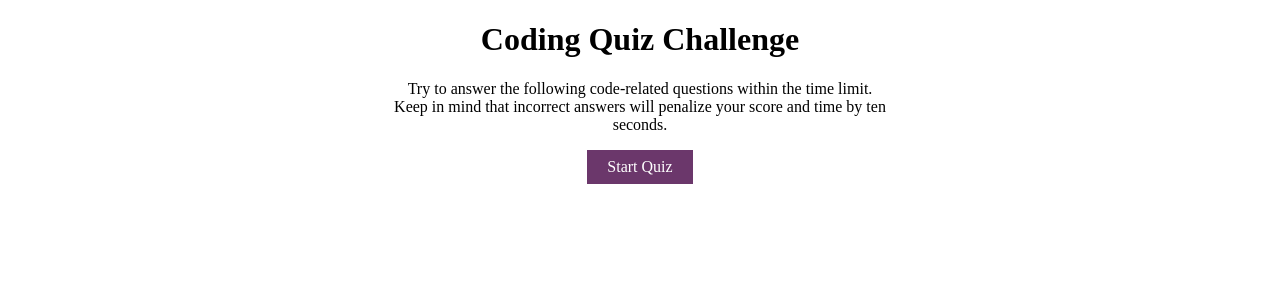
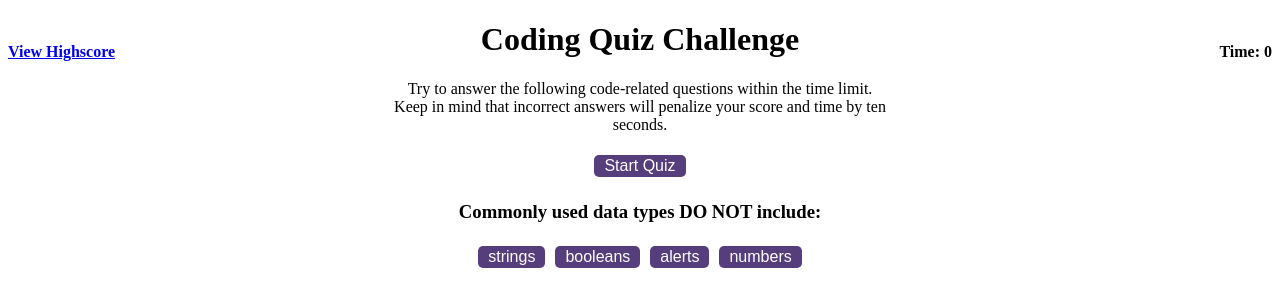
Before and after one commit to Jess20005/Code_Quiz, a plain HTML site: page index.html in a window 1280 px wide. Both pictures are taken after a click on the button "Start Quiz". Drawn offline with nearby package versions, Linux system fonts and the light colour scheme.

Commit message:
set layout for script to  run through of questions, few changes to html and css

```diff
--- a/assets/css/style.css
+++ b/assets/css/style.css
@@ -1,18 +1,40 @@
-.container {
+
+#quiz{
   text-align: center;
   margin: auto;
   width: 500px;
+}
 
-  }
+#highscore {
+  float: left;
+}
 
+#timer {
+  float: right;
+}
 
-  .button {
-    all:unset;
-    display: inline-block;
-    padding: .5em 1.25em;
-    background-color: rgb(107, 55, 107);
-    color: white;
-  }
+/* #start {
+  all: unset;
+  display: inline-block;
+  padding: .5em 1.25em;
+  font-size: 20px;
+  font-weight: bold;
+  color:white;
+}
+  /* background-color: rgb(107, 55, 107); */
+
+button {
+  display: inline-block;
+  margin: 5px;
+  cursor: pointer;
+  font-size: 100%;
+  background-color: #563D7C;
+  border-radius: 5px;
+  padding: 2px 10px;
+  color: white;
+  border: 0;
+  transition: background-color 0.1s;
+}
 
   .hideDescription {
     display: none
--- a/assets/js/script.js
+++ b/assets/js/script.js
@@ -1,60 +1,102 @@
+var questions = [
+  {
+    question: "Commonly used data types DO NOT include:",
+    answerChoices:["strings","booleans","alerts","numbers"],
+    correctAnswer:"alerts",
+  },
+  {
+    question: "The condition in an if/else statement is enclosed within___________.",
+    answerChoices:["quotes","parenthesis","curly brackets","square brackets"],
+    correctAnswer:"parenthesis",
+  },
+  {
+    question: "Arrays in JavaScript can be used to store________.",
+    answerChoices:["numbers and strings","other arrays","booleans","all the above"],
+    correctAnswer: "all the above",
+  },
+  {
+    question:"String values must be enclosed within ______________ when being assigned to variables.",
+    answerChoices:["quotes","commas","curly brackets","parenthesis"],
+    correctAnswer: "quotes",
+  },
+  {
+    question:"A very useful tool used during development and debugging for printing content to debugger is:",
+    answerChoices:["terminal/bash","JavaScript","console log","for loops"],
+    correctAnswer: "console log",
+  },
+];
+
+var startButton = document.getElementById ("start");
+var quiz = document.getElementById("quiz");
+var timer = document.getElementById("timer");
+var question = document.getElementById ("question");
+var highscore = document.getElementById("highscore");
+var answerChoices= document.getElementById("answerChoices");
+var questionIndex = 0;
+
+
+
 //WHat do expect to happen when we click on start button:
 //1-Remove game description
 //2-Display first question and answer choices
-var questionIndex = 0;
-var titleEl = document.getElementById("title");
-var startButton = document.getElementById("button");
-//What do we expect when we click on the answer choice?
-//1- Check to see if the answer is correct
-//1.1- What do we do if the answer is not correct? Then penalize the user 15 seconds
-//1.2- IF the answer is correct console log answer is correct
-//2-Display next question
-//2.1 Repeat process -check to see if answer is correct line 6
+
+
+
+var timer= 10;
+var timeLeft=0;
+
+startButton.onclick = startQuiz;
 
 function startQuiz() {
-  //1-Remove game description
-  // set a class attribute to the description
-  //2-Display first question and answer choices
-  displayQuestion();
-}
-// startButton.onclick = startQuiz;
+  // console.log("This is coming from start quiz")
+  // if (timeLeft<=timer){
+    //   timeLeft.innerHTML=timeLeft;
+    //   timeLeft++;
+    // } else{
+      //   timeLeft=0;
+      //   // wrongAnswer();
+      //   if (questionIndex<lastQuestionIndex){
+        //     questionIndex++;
+        //     displayQuestion();
+        //   } else {clearInterval(timer);
+        //     getScore();
+        //   }
+        // }
+        displayQuestion()
+      }
+      // timer= setInterval(startQuiz,1000);
 
-function displayQuestion() {
-  //get the right question and display to the screen
-  //1- Check to see if the answer is correct
-  //1.1- What do we do if the answer is not correct? Then penalize the user 15 seconds
-  //1.2- IF the answer is correct console log answer is correct
-  var currentQuestion = questions[questionIndex];
-  titleEl.textContent = currentQuestion.questionTitle;
 
-  // get the element for the html file
 
-}
+      function displayQuestion() {
+        //get the right question and display to the screen
+        var currentQuestion = questions[questionIndex]
+        // console.log(currentQuestion)
 
-var questions = [
-  {
-    questionTitle: "What is 2*3?",
-    questionChoices: ["4", "5", "6", "7"],
-    correctAnswer: "6",
-  },
-  {
-    questionTitle: "What is 2*3?",
-    questionChoices: ["4", "5", "6", "7"],
-    correctAnswer: "6",
-  },
-  {
-    questionTitle: "What is 2*3?",
-    questionChoices: ["4", "5", "6", "7"],
-    correctAnswer: "6",
-  },
-  {
-    questionTitle: "What is 2*3?",
-    questionChoices: ["4", "5", "6", "7"],
-    correctAnswer: "6",
-  },
-  {
-    questionTitle: "What is 2*3?",
-    questionChoices: ["4", "5", "6", "7"],
-    correctAnswer: "6",
-  },
-];
+        var titleElement = document.getElementById("questionTitle")
+        titleElement.textContent= currentQuestion.question
+
+        answerChoices.textContent = "";
+
+        for (var i=0;i<currentQuestion.answerChoices.length; i++){
+          var choiceElement = document.createElement("button")
+          choiceElement.onclick=handleChoiceClick
+          choiceElement.textContent = currentQuestion.answerChoices[i]
+          choiceElement.setAttribute("value",currentQuestion.answerChoices[i])
+          answerChoices.appendChild(choiceElement)
+        }
+      }
+
+
+      function handleChoiceClick() {
+        // check if the click answer is corret
+        // go to the next question - done
+        if (this.value === questions[questionIndex].correctAnswer) {
+          confirm("Correct!")
+          console.log("Correct!")
+        } else confirm("Wrong!")
+        console.log("Wrong!")
+
+        questionIndex++;
+        displayQuestion()
+      }
--- a/index.html
+++ b/index.html
@@ -4,28 +4,34 @@
     <meta charset="UTF-8" />
     <meta http-equiv="X-UA-Compatible" content="IE=edge" />
     <meta name="viewport" content="width=device-width, initial-scale=1.0" />
-    <title>Document</title>
+    <title>Coding Quiz</title>
     <script src="https://code.jquery.com/jquery-3.5.1.min.js"></script>
 
-    <script type="text/javascript" src="./assets/js/script.js"></script>
     <link rel="stylesheet" href="./assets/css/style.css" />
   </head>
   <body>
-    <div class="container">
-      <div class="description">
+    <div id="highscore">
+      <a href="#"><h4>View Highscore</h4></a>
+    </div>
+    <div id="timer">
+      <h4>Time: <span id="timeLeft">0</span></h4>
+    </div>
+
+    <div id="quiz">
+      <div id="quizBody">
         <h1>Coding Quiz Challenge</h1>
         <p>
           Try to answer the following code-related questions within the time
           limit. Keep in mind that incorrect answers will penalize your score
           and time by ten seconds.
         </p>
-
-        <button class="button" role="button">Start Quiz</button>
+        <button id="start">Start Quiz</button>
       </div>
-      <div class="question-choices">
-        <h1 id="title"></h1>
-        <div id="choices"></div>
+      <div id="questions">
+        <h3 id="questionTitle"></h3>
+        <div id="answerChoices"></div>
       </div>
     </div>
+    <script type="text/javascript" src="./assets/js/script.js"></script>
   </body>
 </html>
```
Also changed, not shown: assets/04-web-apis-homework-demo.gif (added).
